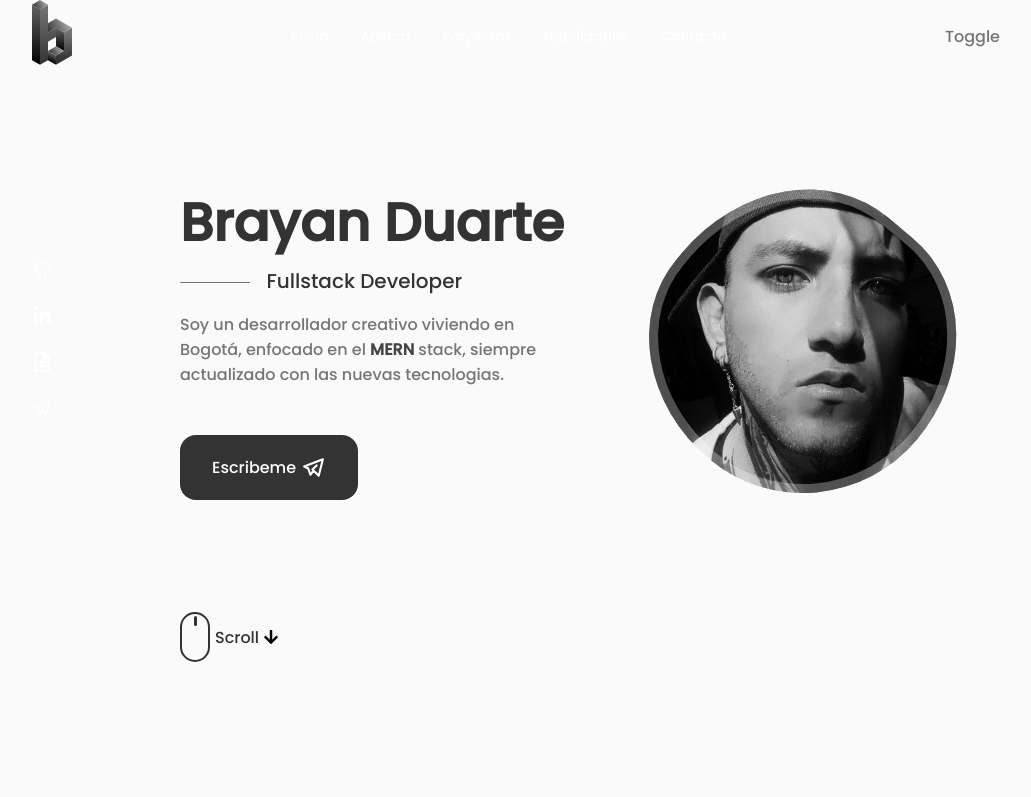
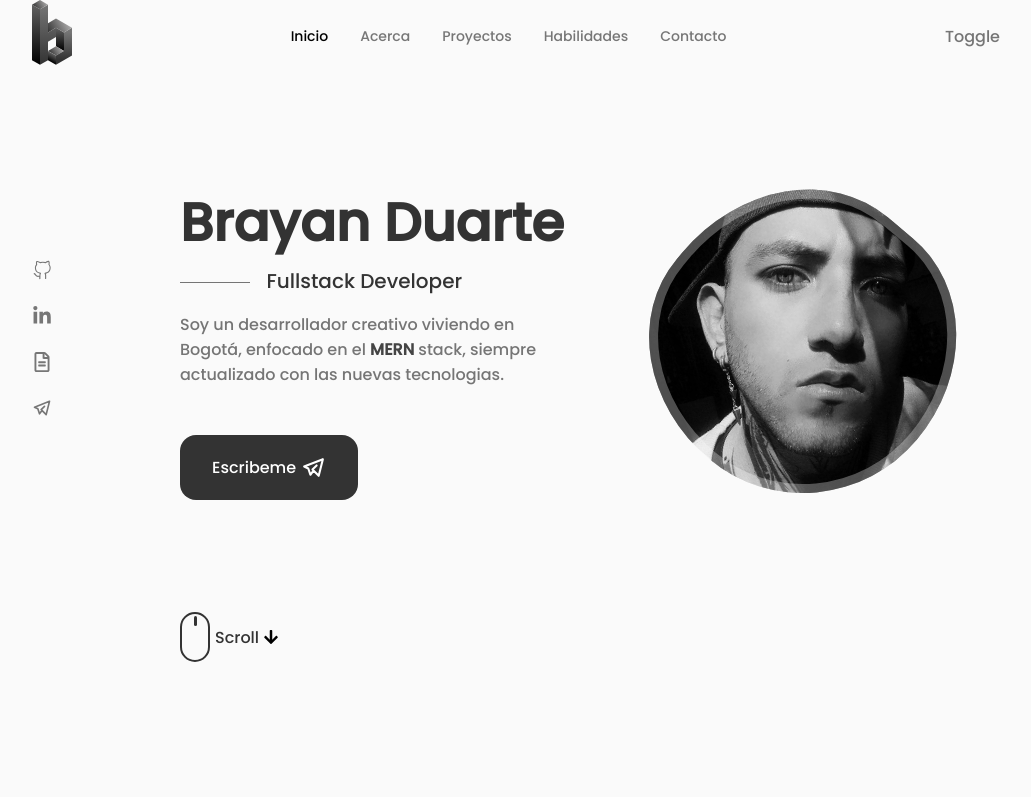
Before and after one commit to Bryan0175/Portafolio, a React (Create React App) app: page / in a window 1280 px wide. Shown: the top 797 px of the page, without its empty margins (124-1155 px from the left). Built offline with nearby package versions, Linux system fonts and the light colour scheme.

Commit message:
solution problem in global a link

```diff
--- a/src/components/projects/cards.css
+++ b/src/components/projects/cards.css
@@ -10,6 +10,6 @@
     padding: 5px 10px;
     background-color: var(--title-color);
 }
-a:visited,a:link{
+.btn_source a:visited,.btn_deploy a:link{
     color: #fff;
 }
```
